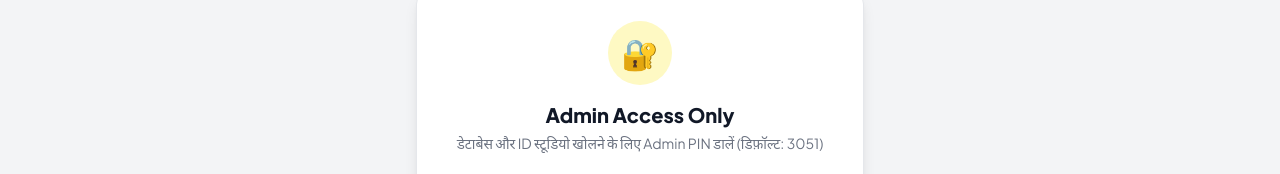
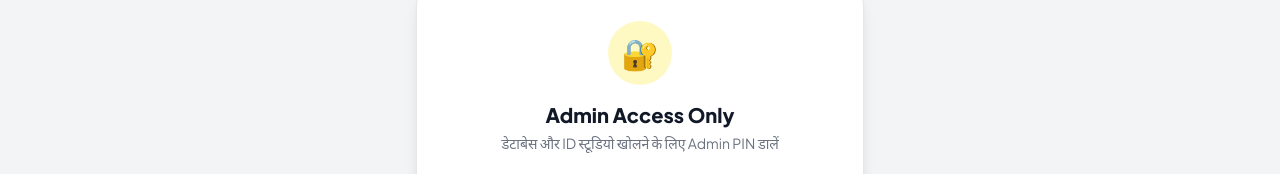
Before and after one commit to zp654553-design/blinkit-lineup, a plain HTML site: page index.html in a window 1280 px wide. Both pictures are taken after a click on the button "🔒 3. ID कार्ड प्रिंट (Studio)". Shown: the part 149-323 px from the top of the page. Drawn offline with nearby package versions, Linux system fonts and the light colour scheme; a script that the page names is missing.

Commit message:
Update index.html

```diff
--- a/index.html
+++ b/index.html
@@ -195,7 +195,7 @@
     <section id="view-pin-lock" class="hidden max-w-md mx-auto bg-white rounded-2xl shadow-lg border border-gray-200 p-8 text-center my-8">
       <div class="w-16 h-16 bg-yellow-100 text-yellow-700 rounded-full flex items-center justify-center text-3xl mx-auto mb-4">🔐</div>
       <h2 class="text-xl font-extrabold text-gray-900">Admin Access Only</h2>
-      <p class="text-sm text-gray-500 mt-1">डेटाबेस और ID स्टूडियो खोलने के लिए Admin PIN डालें (डिफ़ॉल्ट: 3051)</p>
+      <p class="text-sm text-gray-500 mt-1">डेटाबेस और ID स्टूडियो खोलने के लिए Admin PIN डालें</p>
       <div class="mt-6">
         <input type="password" id="adminPinInput" maxlength="6" placeholder="••••••" onkeyup="if(event.key==='Enter') verifyAdminPin()"
           class="w-48 text-center text-2xl tracking-[0.5em] font-extrabold px-4 py-3 rounded-xl border-2 border-gray-300 focus:border-[#0C831F] outline-none" />
@@ -709,7 +709,7 @@
       document.getElementById('cardName').textContent = emp.name;
       document.getElementById('cardIdNumber').textContent = `ID: ${emp.id}`;
       document.getElementById('cardMobile').textContent = emp.mobile;
-      document.getElementById('cardAge',).textContent = `${emp.age} Years`;
+      document.getElementById('cardAge').textContent = `${emp.age} Years`;
       document.getElementById('cardLocation').textContent = emp.location;
       document.getElementById('cardEmergency').textContent = `${emp.emergencyName} (${emp.emergencyPhone})`;
       document.getElementById('cardIssuedDate').textContent = emp.issuedDate;
```
